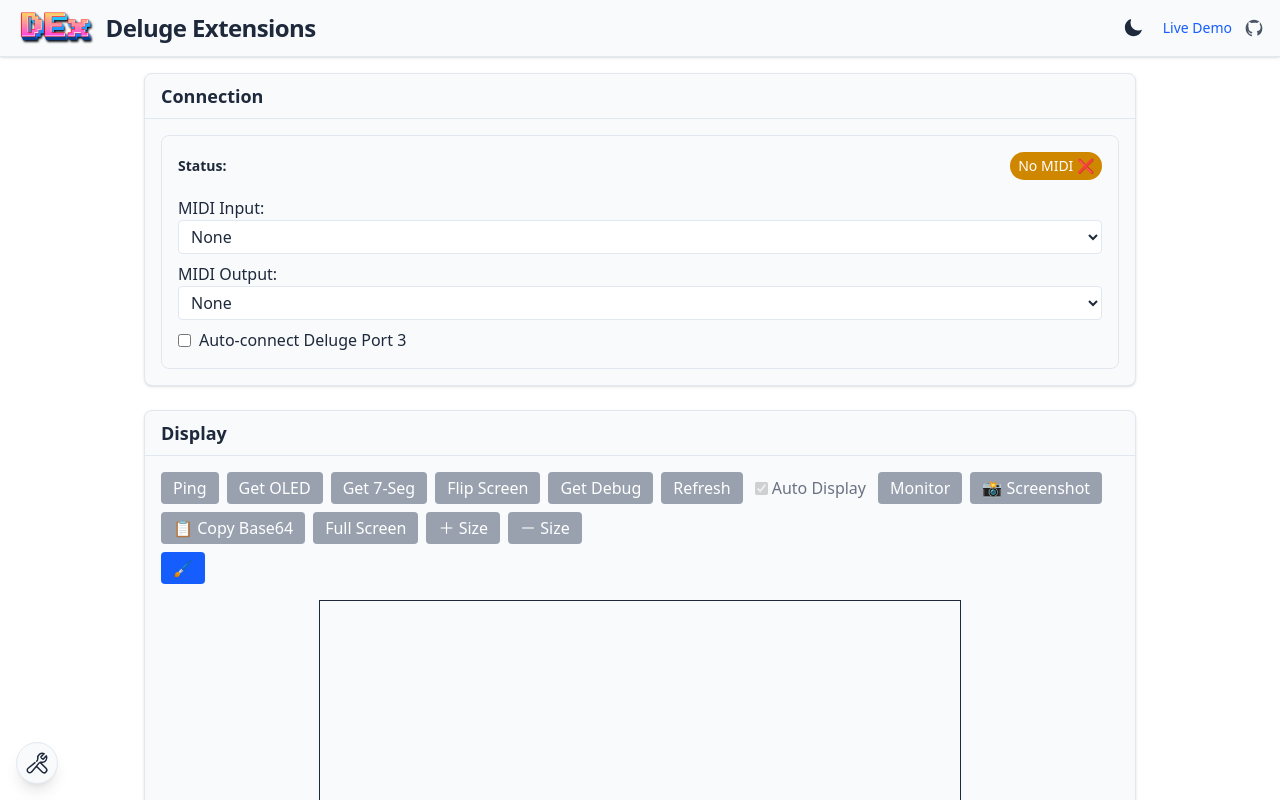
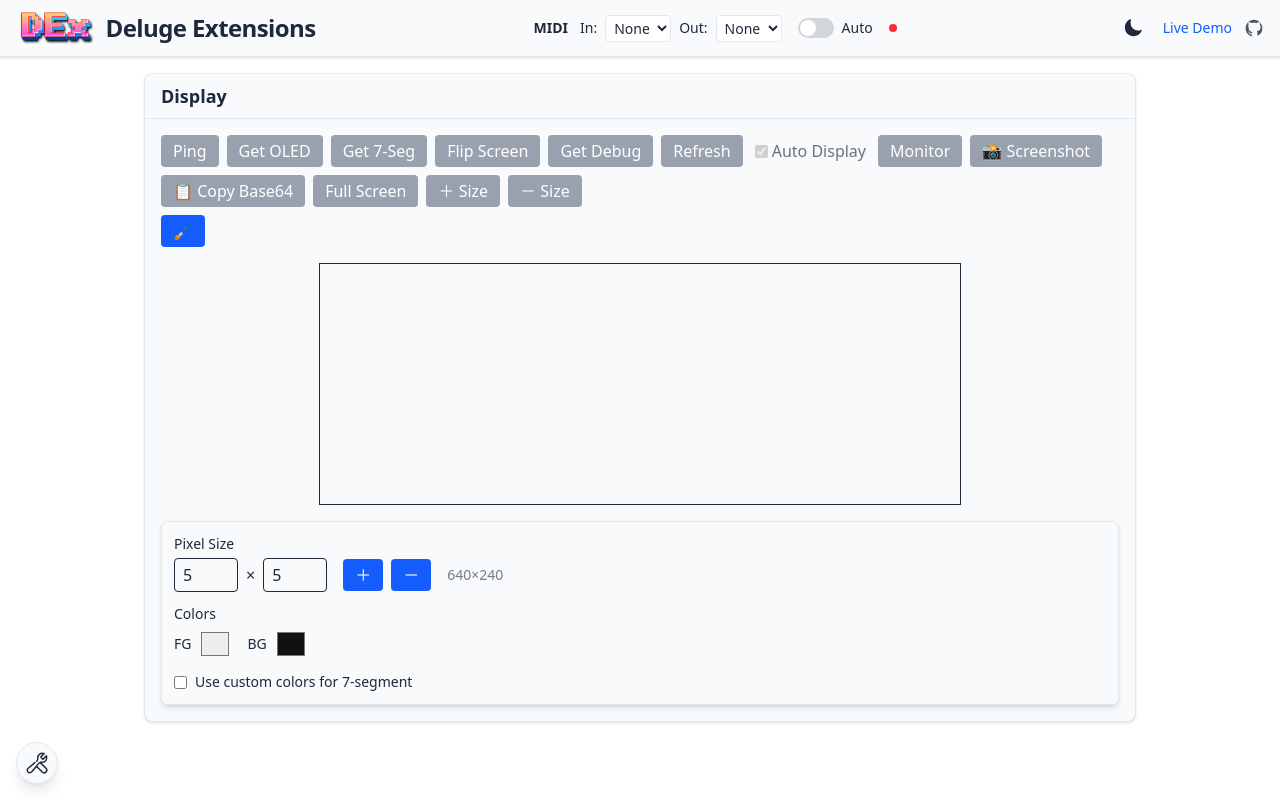
Before and after one commit to silicakes/deluge-extensions, a Preact app: page / in a window 1280 px wide. Shown: the top 800 px of the page. Built offline with nearby package versions, Linux system fonts and the light colour scheme.

Commit message:
Refactor App and Header components to integrate MidiDeviceNavbar for improved MIDI device management. Comment out unused MidiDeviceSelector and update layout for better structure. Remove outdated midi.test.ts and replace with updated tests in a new location.

```diff
--- a/src/components/App.tsx
+++ b/src/components/App.tsx
@@ -1,4 +1,4 @@
-import { MidiDeviceSelector } from "./MidiDeviceSelector";
+// import { MidiDeviceSelector } from "./MidiDeviceSelector";
 import { DisplayControls } from "./DisplayControls";
 import { useEffect } from "preact/hooks";
 import {
@@ -49,9 +49,9 @@ export function App() {
     <>
       <Header />
       <main className="p-4 max-w-screen-lg mx-auto space-y-6">
-        <Card title="Connection">
+        {/* <Card title="Connection">
           <MidiDeviceSelector />
-        </Card>
+        </Card> */}
 
         <Card title="Display">
           {/* Toolbar & canvas */}
--- a/src/components/Header.tsx
+++ b/src/components/Header.tsx
@@ -1,20 +1,37 @@
-import { ThemeSwitcher } from './ThemeSwitcher';
+import { ThemeSwitcher } from "./ThemeSwitcher";
+import { MidiDeviceNavbar } from "./MidiDeviceNavbar";
 
 export function Header() {
   return (
-    <header className="w-full px-4 py-2 flex items-center justify-between bg-[var(--color-bg-offset)] shadow-sm border-b border-[var(--color-border)] sticky top-0 z-20">
+    <header className="w-full px-4 py-2 flex items-center bg-[var(--color-bg-offset)] shadow-sm border-b border-[var(--color-border)] sticky top-0 z-20">
+      {/* Left: logo */}
       <div className="flex items-center gap-2">
-        <img src="/DEx-logo.png" alt="DEx Logo" className="h-8 w-auto md:h-10" />
-        <h1 className="text-xl md:text-2xl font-bold tracking-tight">Deluge Extensions</h1>
+        <img
+          src="/DEx-logo.png"
+          alt="DEx Logo"
+          className="h-8 w-auto md:h-10"
+        />
+        <h1 className="text-xl md:text-2xl font-bold tracking-tight">
+          Deluge Extensions
+        </h1>
       </div>
-      <div className="flex items-center gap-3">
+
+      {/* Center: MIDI device navbar */}
+      <div className="flex-1 flex justify-center">
+        <MidiDeviceNavbar />
+      </div>
+
+      {/* Right: controls */}
+      <div className="flex items-center gap-3 flex-wrap">
         <ThemeSwitcher />
         <a
           href="https://dex.silicak.es"
           target="_blank"
           rel="noopener noreferrer"
           className="text-sm text-blue-600 dark:text-blue-400 hover:underline hidden sm:inline"
-        >Live&nbsp;Demo</a>
+        >
+          Live&nbsp;Demo
+        </a>
         <a
           href="https://github.com/silicakes/deluge-extensions"
           target="_blank"
--- /dev/null
+++ b/src/components/MidiDeviceNavbar.tsx
@@ -0,0 +1,154 @@
+import { useEffect } from "preact/hooks";
+import { useSignal, useComputed } from "@preact/signals";
+import { midiIn, midiOut } from "../state";
+import {
+  initMidi,
+  getMidiInputs,
+  getMidiOutputs,
+  setMidiInput,
+  setMidiOutput,
+  autoConnectDefaultPorts,
+} from "../lib/midi";
+
+// Compact MIDI device selector suitable for placement in the header bar
+export function MidiDeviceNavbar() {
+  const inputSignal = midiIn;
+  const outputSignal = midiOut;
+
+  // local UI state
+  const autoSignal = useSignal(
+    localStorage.getItem("autoConnectEnabled") === "true"
+  );
+  const inputs = useSignal<MIDIInput[]>([]);
+  const outputs = useSignal<MIDIOutput[]>([]);
+  const online = useSignal<boolean>(navigator.onLine);
+
+  // initialise WebMIDI and populate lists
+  useEffect(() => {
+    (async () => {
+      const access = await initMidi(autoSignal.value);
+      if (!access) return;
+      inputs.value = getMidiInputs();
+      outputs.value = getMidiOutputs();
+      access.onstatechange = () => {
+        inputs.value = getMidiInputs();
+        outputs.value = getMidiOutputs();
+      };
+    })();
+  }, [autoSignal.value]);
+
+  // persist auto-connect preference
+  useEffect(() => {
+    localStorage.setItem("autoConnectEnabled", autoSignal.value.toString());
+  }, [autoSignal.value]);
+
+  // online/offline indicator
+  useEffect(() => {
+    const handler = () => (online.value = navigator.onLine);
+    window.addEventListener("online", handler);
+    window.addEventListener("offline", handler);
+    return () => {
+      window.removeEventListener("online", handler);
+      window.removeEventListener("offline", handler);
+    };
+  }, []);
+
+  // restore previously chosen ports
+  useEffect(() => {
+    if (!inputs.value.length && !outputs.value.length) return;
+    const inId = localStorage.getItem("midiInPortId");
+    const outId = localStorage.getItem("midiOutPortId");
+    if (inId && !inputSignal.value)
+      setMidiInput(inputs.value.find((d) => d.id === inId) || null);
+    if (outId && !outputSignal.value)
+      setMidiOutput(outputs.value.find((d) => d.id === outId) || null);
+    // eslint-disable-next-line react-hooks/exhaustive-deps
+  }, [inputs.value.length, outputs.value.length]);
+
+  // persist selected ports
+  useEffect(() => {
+    localStorage.setItem("midiInPortId", inputSignal.value?.id || "");
+  }, [inputSignal.value]);
+  useEffect(() => {
+    localStorage.setItem("midiOutPortId", outputSignal.value?.id || "");
+  }, [outputSignal.value]);
+
+  const ready = useComputed(() => online.value && !!outputSignal.value);
+
+  const onInputChange = (e: Event) => {
+    const id = (e.target as HTMLSelectElement).value;
+    const device = getMidiInputs().find((d) => d.id === id) || null;
+    setMidiInput(device);
+  };
+  const onOutputChange = (e: Event) => {
+    const id = (e.target as HTMLSelectElement).value;
+    const device = getMidiOutputs().find((d) => d.id === id) || null;
+    setMidiOutput(device);
+  };
+  const onAutoToggle = (e: Event) => {
+    const checked = (e.target as HTMLInputElement).checked;
+    autoSignal.value = checked;
+    if (checked) {
+      autoConnectDefaultPorts();
+      inputs.value = getMidiInputs();
+      outputs.value = getMidiOutputs();
+    }
+  };
+
+  return (
+    <div className="flex items-center gap-2 flex-wrap text-sm max-w-full">
+      <span className="hidden md:inline font-semibold mr-1">MIDI</span>
+      <span>In:</span>
+      <select
+        className="border border-[var(--color-border)] rounded px-1 py-0.5 bg-[var(--color-bg)] text-[var(--color-text)] max-w-[10rem]"
+        value={inputSignal.value?.id || ""}
+        onChange={onInputChange}
+      >
+        <option value="">None</option>
+        {inputs.value.map((d) => (
+          <option key={d.id} value={d.id}>
+            {d.name || d.id}
+          </option>
+        ))}
+      </select>
+      <span>Out:</span>
+      <select
+        className="border border-[var(--color-border)] rounded px-1 py-0.5 bg-[var(--color-bg)] text-[var(--color-text)] max-w-[10rem]"
+        value={outputSignal.value?.id || ""}
+        onChange={onOutputChange}
+      >
+        <option value="">None</option>
+        {outputs.value.map((d) => (
+          <option key={d.id} value={d.id}>
+            {d.name || d.id}
+          </option>
+        ))}
+      </select>
+      {/* Auto-connect toggle switch */}
+      <label
+        htmlFor="navbar-auto"
+        className="flex items-center cursor-pointer ml-2"
+      >
+        <div className="relative">
+          {/* Hidden checkbox */}
+          <input
+            id="navbar-auto"
+            type="checkbox"
+            checked={autoSignal.value}
+            onChange={onAutoToggle}
+            className="sr-only peer"
+          />
+          {/* Switch track */}
+          <div className="w-9 h-5 bg-gray-300 rounded-full peer-focus:outline-none peer-focus:ring-2 peer-focus:ring-blue-500 peer-checked:bg-blue-600 transition-colors"></div>
+          {/* Switch knob */}
+          <div className="absolute top-0.5 left-0.5 h-4 w-4 bg-white rounded-full transition-transform peer-checked:translate-x-4"></div>
+        </div>
+        <span className="ml-2 select-none">Auto</span>
+      </label>
+      <span
+        className={`h-2 w-2 rounded-full ml-2 ${ready.value ? "bg-green-500" : "bg-red-500"}`}
+        title={ready.value ? "webmidi ready" : "offline"}
+      ></span>
+    </div>
+  );
+}
```
Also changed, not shown: 2 other files (tests, documents, lock files or other folders).
